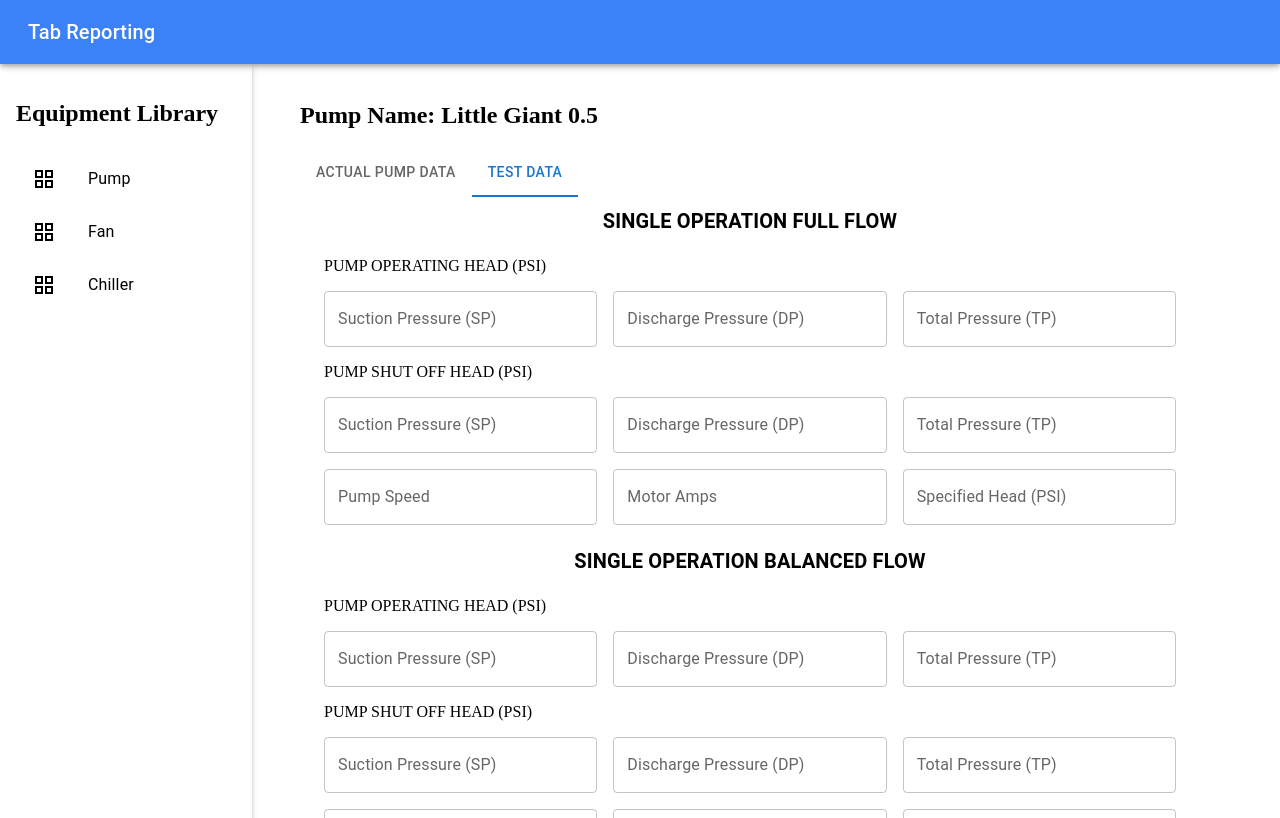
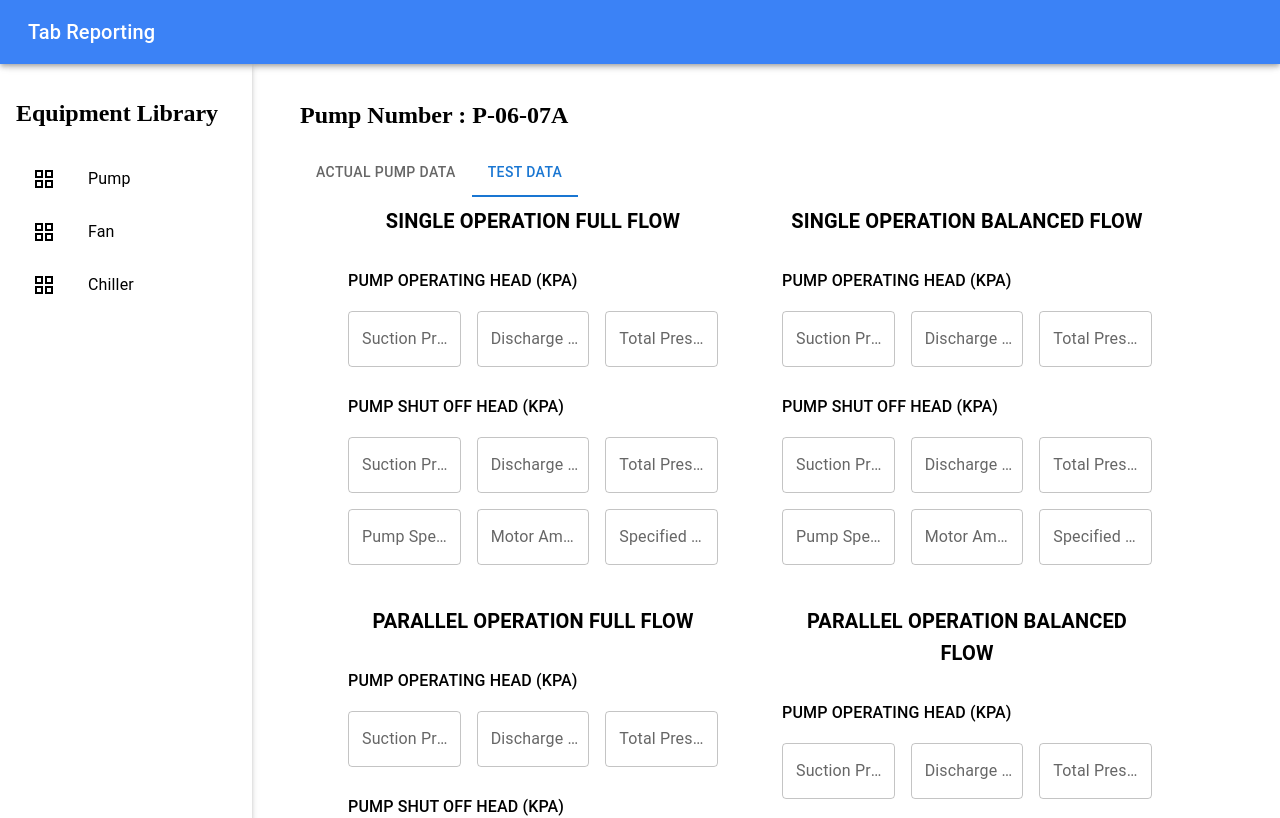
Before and after one commit to harshadyadav8485/ReactViteProject, a React (Vite) app: page /actualPump in a window 1280 px wide. Both pictures are taken after a click on the tab "TEST DATA". Built offline with nearby package versions, Linux system fonts and the light colour scheme.

Commit message:
Add Parallel field in test data

```diff
--- a/src/Pages/ActualPump.jsx
+++ b/src/Pages/ActualPump.jsx
@@ -26,6 +26,26 @@
     pumpSpeed1: "",
     motorAmps1: "",
     specifiedHead1: "",
+
+    pumpOperatingHeadSP2: "",
+    pumpOperatingHeadDP2: "",
+    pumpOperatingHeadTP2: "",
+    pumpShutOffHeadSP2: "",
+    pumpShutOffHeadDP2: "",
+    pumpShutOffHeadTP2: "",
+    pumpSpeed2: "",
+    motorAmps2: "",
+    specifiedHead2: "",
+
+    pumpOperatingHeadSP3: "",
+    pumpOperatingHeadDP3: "",
+    pumpOperatingHeadTP3: "",
+    pumpShutOffHeadSP3: "",
+    pumpShutOffHeadDP3: "",
+    pumpShutOffHeadTP3: "",
+    pumpSpeed3: "",
+    motorAmps3: "",
+    specifiedHead3: "",
   });
 
   const [comments, setComments] = useState("");
@@ -88,19 +108,20 @@
 //   };
 
   const pumpData = [
-    { field: "Make", specified: "Little Giant", key: "make", showConverter: false },
-    { field: "Model", specified: "VCMA-20 Series", key: "model", showConverter: false },
-    { field: "Impeller Size", specified: "200 mm", key: "impellerSize", showConverter: true },
-    { field: "Pump Capacity", specified: "0.5 L/s", key: "pumpCapacity", showConverter: true },
-    { field: "System Capacity", specified: "0.5 L/s", key: "systemCapacity", showConverter: true },
-    { field: "Motor Size", specified: "1 HP", key: "size", showConverter: true },
-    { field: "Volts/Phase", specified: "230V", key: "volts", showConverter: true },
-    { field: "Amperage", specified: "7.5 Amps", key: "amperage", showConverter: true },
-    { field: "R.P.M", specified: "1725 RPM", key: "rpm", showConverter: true }
+    { field: "Make", specified: "BELL & GOSSETT", key: "make", showConverter: false },
+    { field: "Model", specified: "e-80SC 5x5x11", key: "model", showConverter: false },
+    { field: "Impeller Size", specified: "", key: "impellerSize", showConverter: true },
+    { field: "Manufacturer ", specified: "", key: "manufacturer ", showConverter: true },
+    // { field: "Pump Capacity", specified: "0.5 L/s", key: "pumpCapacity", showConverter: true },
+    // { field: "System Capacity", specified: "0.5 L/s", key: "systemCapacity", showConverter: true },
+    { field: "Motor Size", specified: "20 HP ", key: "size", showConverter: true },
+    { field: "Volts/Phase", specified: "575/3", key: "volts", showConverter: true },
+    { field: "Amperage", specified: "23.60", key: "amperage", showConverter: true },
+    { field: "R.P.M", specified: "", key: "rpm", showConverter: true }
   ];
 
   const testData = [
-    { field: "PUMP OPERATING HEAD (PSI)", specified: "Little Giant", key: "make", showConverter: false },
+    { field: "PUMP OPERATING HEAD (KPA)", specified: "Little Giant", key: "make", showConverter: false },
     { field: "Model", specified: "VCMA-20 Series", key: "model", showConverter: false },
     { field: "Impeller Size", specified: "200 mm", key: "impellerSize", showConverter: true },
     { field: "Pump Capacity", specified: "0.5 L/s", key: "pumpCapacity", showConverter: true },
@@ -123,7 +144,7 @@
 
   return (
     <Box sx={{ pl: 9, pr: 9, mt: 2 }}>
-     <h2>Pump Name: Little Giant 0.5</h2>
+     <h2>Pump Number : P-06-07A</h2>
       <Tabs value={tabIndex} onChange={(e, newIndex) => setTabIndex(newIndex)} sx={{mb:1}}>
         <Tab label="Actual Pump Data" />
         <Tab label="Test Data" />
@@ -213,15 +234,23 @@
             </Table>
           </TableContainer> */}
 
-<Container maxWidth="md">
-  <Typography variant="h6" gutterBottom align="center" style={{ fontWeight: "bold", marginBottom: "20px" }}>
+<Container maxWidth="xl">
+  <Grid container spacing={2}>
+    <Grid item xs={6}>
+      <Container>
+        <Typography
+          variant="h6"
+          gutterBottom
+          align="center"
+          style={{ fontWeight: "bold", marginBottom: "20px" }}
+        >
           SINGLE OPERATION FULL FLOW
         </Typography>
         <form onSubmit={handleSubmit}>
           <Grid container spacing={2}>
             <Grid item xs={12}>
-        <Typography variant="h7" style={{ fontWeight: 500, marginTop: "10px" }}>
-          PUMP OPERATING HEAD (PSI)
+              <Typography variant="subtitle1" style={{ fontWeight: 500, marginTop: "10px" }}>
+                PUMP OPERATING HEAD (KPA)
               </Typography>
             </Grid>
             {[
@@ -241,8 +270,8 @@
               </Grid>
             ))}
             <Grid item xs={12}>
-        <Typography variant="h7" style={{ fontWeight: 500, marginTop: "10px" }}>
-          PUMP SHUT OFF HEAD (PSI)
+              <Typography variant="subtitle1" style={{ fontWeight: 500, marginTop: "10px" }}>
+                PUMP SHUT OFF HEAD (KPA)
               </Typography>
             </Grid>
             {[
@@ -264,7 +293,7 @@
             {[
               { label: "Pump Speed", name: "pumpSpeed" },
               { label: "Motor Amps", name: "motorAmps" },
-        { label: "Specified Head (PSI)", name: "specifiedHead" },
+              { label: "Specified Head (KPA)", name: "specifiedHead" },
             ].map((field, index) => (
               <Grid item xs={4} key={index}>
                 <TextField
@@ -280,16 +309,23 @@
           </Grid>
         </form>
       </Container>
+    </Grid>
 
-<Container maxWidth="md" style={{marginTop: "20px" }}>
-  <Typography variant="h6" gutterBottom align="center" style={{ fontWeight: "bold", marginBottom: "20px" }}>
+    <Grid item xs={6}>
+      <Container>
+        <Typography
+          variant="h6"
+          gutterBottom
+          align="center"
+          style={{ fontWeight: "bold", marginBottom: "20px" }}
+        >
           SINGLE OPERATION BALANCED FLOW
         </Typography>
         <form onSubmit={handleSubmit}>
           <Grid container spacing={2}>
             <Grid item xs={12}>
-        <Typography variant="h7" style={{ fontWeight: 500, marginTop: "10px" }}>
-          PUMP OPERATING HEAD (PSI)
+              <Typography variant="subtitle1" style={{ fontWeight: 500, marginTop: "10px" }}>
+                PUMP OPERATING HEAD (KPA)
               </Typography>
             </Grid>
             {[
@@ -309,14 +345,14 @@
               </Grid>
             ))}
             <Grid item xs={12}>
-        <Typography variant="h7" style={{ fontWeight: 500, marginTop: "10px" }}>
-          PUMP SHUT OFF HEAD (PSI)
+              <Typography variant="subtitle1" style={{ fontWeight: 500, marginTop: "10px" }}>
+                PUMP SHUT OFF HEAD (KPA)
               </Typography>
             </Grid>
             {[
-        { label: "Suction Pressure (SP)", name: "pumpShutOffHeadSP" },
-        { label: "Discharge Pressure (DP)", name: "pumpShutOffHeadDP" },
-        { label: "Total Pressure (TP)", name: "pumpShutOffHeadTP" },
+              { label: "Suction Pressure (SP)", name: "pumpShutOffHeadSP1" },
+              { label: "Discharge Pressure (DP)", name: "pumpShutOffHeadDP1" },
+              { label: "Total Pressure (TP)", name: "pumpShutOffHeadTP1" },
             ].map((field, index) => (
               <Grid item xs={4} key={index}>
                 <TextField
@@ -332,7 +368,7 @@
             {[
               { label: "Pump Speed", name: "pumpSpeed1" },
               { label: "Motor Amps", name: "motorAmps1" },
-        { label: "Specified Head (PSI)", name: "specifiedHead1" },
+              { label: "Specified Head (KPA)", name: "specifiedHead1" },
             ].map((field, index) => (
               <Grid item xs={4} key={index}>
                 <TextField
@@ -348,6 +384,164 @@
           </Grid>
         </form>
       </Container>
+    </Grid>
+  </Grid>
+</Container>
+
+<Container maxWidth="xl" sx={{ marginTop: "40px" }}>
+  <Grid container spacing={2}>
+    <Grid item xs={6}>
+      <Container>
+        <Typography
+          variant="h6"
+          gutterBottom
+          align="center"
+          style={{ fontWeight: "bold", marginBottom: "20px" }}
+        >
+         PARALLEL OPERATION FULL FLOW
+        </Typography>
+        <form onSubmit={handleSubmit}>
+          <Grid container spacing={2}>
+            <Grid item xs={12}>
+              <Typography variant="subtitle1" style={{ fontWeight: 500, marginTop: "10px" }}>
+                PUMP OPERATING HEAD (KPA)
+              </Typography>
+            </Grid>
+            {[
+              { label: "Suction Pressure (SP)", name: "pumpOperatingHeadSP2" },
+              { label: "Discharge Pressure (DP)", name: "pumpOperatingHeadDP2" },
+              { label: "Total Pressure (TP)", name: "pumpOperatingHeadTP2" },
+            ].map((field, index) => (
+              <Grid item xs={4} key={index}>
+                <TextField
+                  fullWidth
+                  label={field.label}
+                  name={field.name}
+                  value={formData[field.name]}
+                  onChange={handleChange1}
+                  variant="outlined"
+                />
+              </Grid>
+            ))}
+            <Grid item xs={12}>
+              <Typography variant="subtitle1" style={{ fontWeight: 500, marginTop: "10px" }}>
+                PUMP SHUT OFF HEAD (KPA)
+              </Typography>
+            </Grid>
+            {[
+              { label: "Suction Pressure (SP)", name: "pumpShutOffHeadSP2" },
+              { label: "Discharge Pressure (DP)", name: "pumpShutOffHeadDP2" },
+              { label: "Total Pressure (TP)", name: "pumpShutOffHeadTP2" },
+            ].map((field, index) => (
+              <Grid item xs={4} key={index}>
+                <TextField
+                  fullWidth
+                  label={field.label}
+                  name={field.name}
+                  value={formData[field.name]}
+                  onChange={handleChange1}
+                  variant="outlined"
+                />
+              </Grid>
+            ))}
+            {[
+              { label: "Pump Speed", name: "pumpSpeed2" },
+              { label: "Motor Amps", name: "motorAmps2" },
+              { label: "Specified Head (KPA)", name: "specifiedHead2" },
+            ].map((field, index) => (
+              <Grid item xs={4} key={index}>
+                <TextField
+                  fullWidth
+                  label={field.label}
+                  name={field.name}
+                  value={formData[field.name]}
+                  onChange={handleChange1}
+                  variant="outlined"
+                />
+              </Grid>
+            ))}
+          </Grid>
+        </form>
+      </Container>
+    </Grid>
+
+    <Grid item xs={6}>
+      <Container>
+        <Typography
+          variant="h6"
+          gutterBottom
+          align="center"
+          style={{ fontWeight: "bold", marginBottom: "20px" }}
+        >
+          PARALLEL OPERATION BALANCED FLOW
+        </Typography>
+        <form onSubmit={handleSubmit}>
+          <Grid container spacing={2}>
+            <Grid item xs={12}>
+              <Typography variant="subtitle1" style={{ fontWeight: 500, marginTop: "10px" }}>
+                PUMP OPERATING HEAD (KPA)
+              </Typography>
+            </Grid>
+            {[
+              { label: "Suction Pressure (SP)", name: "pumpOperatingHeadSP3" },
+              { label: "Discharge Pressure (DP)", name: "pumpOperatingHeadDP3" },
+              { label: "Total Pressure (TP)", name: "pumpOperatingHeadTP3" },
+            ].map((field, index) => (
+              <Grid item xs={4} key={index}>
+                <TextField
+                  fullWidth
+                  label={field.label}
+                  name={field.name}
+                  value={formData[field.name]}
+                  onChange={handleChange1}
+                  variant="outlined"
+                />
+              </Grid>
+            ))}
+            <Grid item xs={12}>
+              <Typography variant="subtitle1" style={{ fontWeight: 500, marginTop: "10px" }}>
+                PUMP SHUT OFF HEAD (KPA)
+              </Typography>
+            </Grid>
+            {[
+              { label: "Suction Pressure (SP)", name: "pumpShutOffHeadSP3" },
+              { label: "Discharge Pressure (DP)", name: "pumpShutOffHeadDP3" },
+              { label: "Total Pressure (TP)", name: "pumpShutOffHeadTP3" },
+            ].map((field, index) => (
+              <Grid item xs={4} key={index}>
+                <TextField
+                  fullWidth
+                  label={field.label}
+                  name={field.name}
+                  value={formData[field.name]}
+                  onChange={handleChange1}
+                  variant="outlined"
+                />
+              </Grid>
+            ))}
+            {[
+              { label: "Pump Speed", name: "pumpSpeed3" },
+              { label: "Motor Amps", name: "motorAmps3" },
+              { label: "Specified Head (KPA)", name: "specifiedHead3" },
+            ].map((field, index) => (
+              <Grid item xs={4} key={index}>
+                <TextField
+                  fullWidth
+                  label={field.label}
+                  name={field.name}
+                  value={formData[field.name]}
+                  onChange={handleChange1}
+                  variant="outlined"
+                />
+              </Grid>
+            ))}
+          </Grid>
+        </form>
+      </Container>
+    </Grid>
+  </Grid>
+</Container>
+
 
 <Container maxWidth="md" style={{ marginTop: "20px" }}>
   <Grid container spacing={2}>
```
Lines whose indentation alone changed are shown as unchanged.
